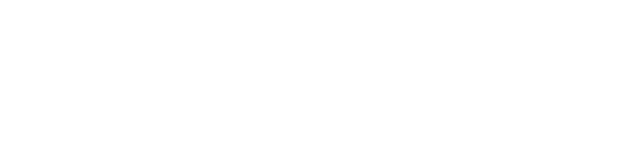
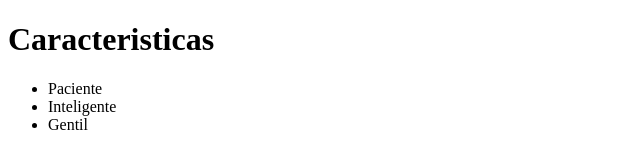
Before and after one commit to oguhfs/ProjetoAPS, a plain HTML site: page sobre.html in a window 1280 px wide. Shown: the whole page, without its empty margins (0-640 px from the left). Drawn offline with Linux system fonts and the light colour scheme.

Commit message:
Adicionado ao arquivo caracteristicas sobre mim

```diff
--- a/sobre.html
+++ b/sobre.html
@@ -6,6 +6,11 @@
     <title>Sobre mim</title>
 </head>
 <body>
-
+    <h1>Caracteristicas</h1>
+    <ul>
+        <li>Paciente</li>
+        <li>Inteligente</li>
+        <li>Gentil</li>
+    </ul>
 </body>
 </html>
```
